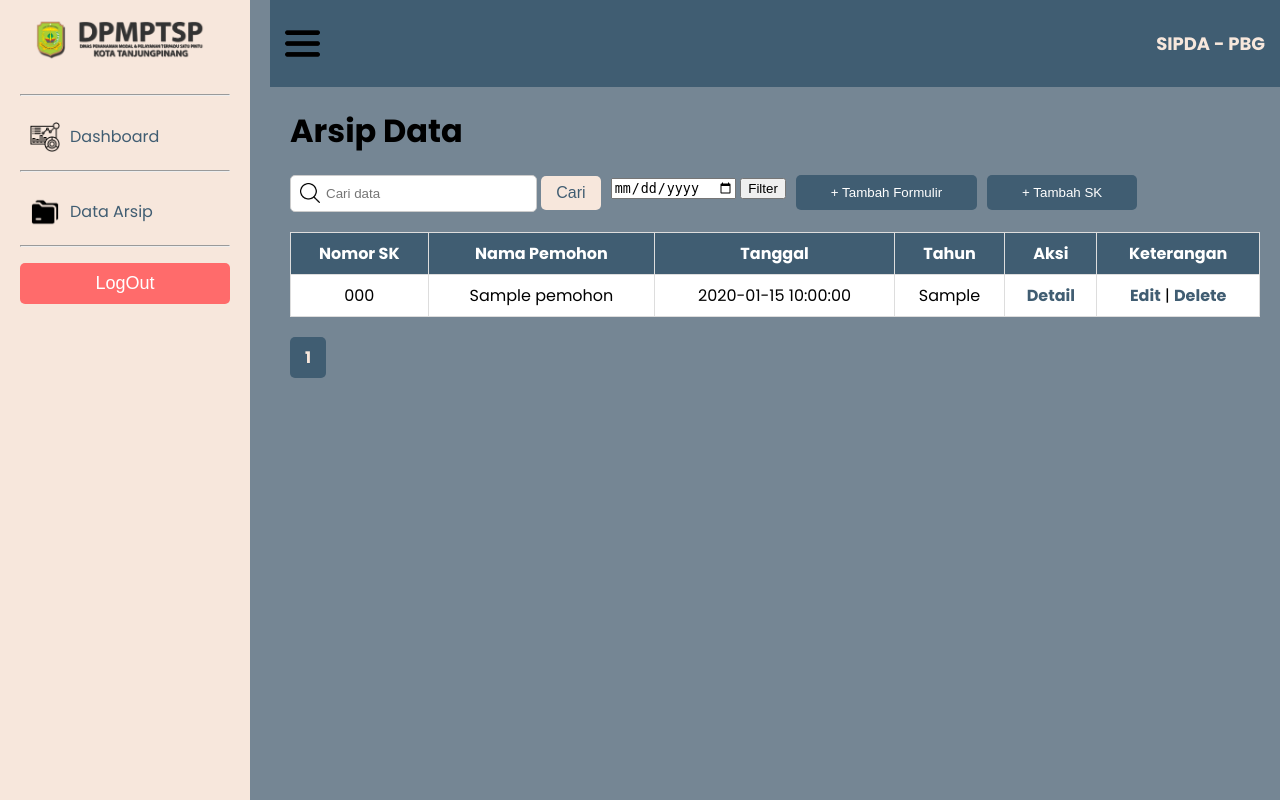
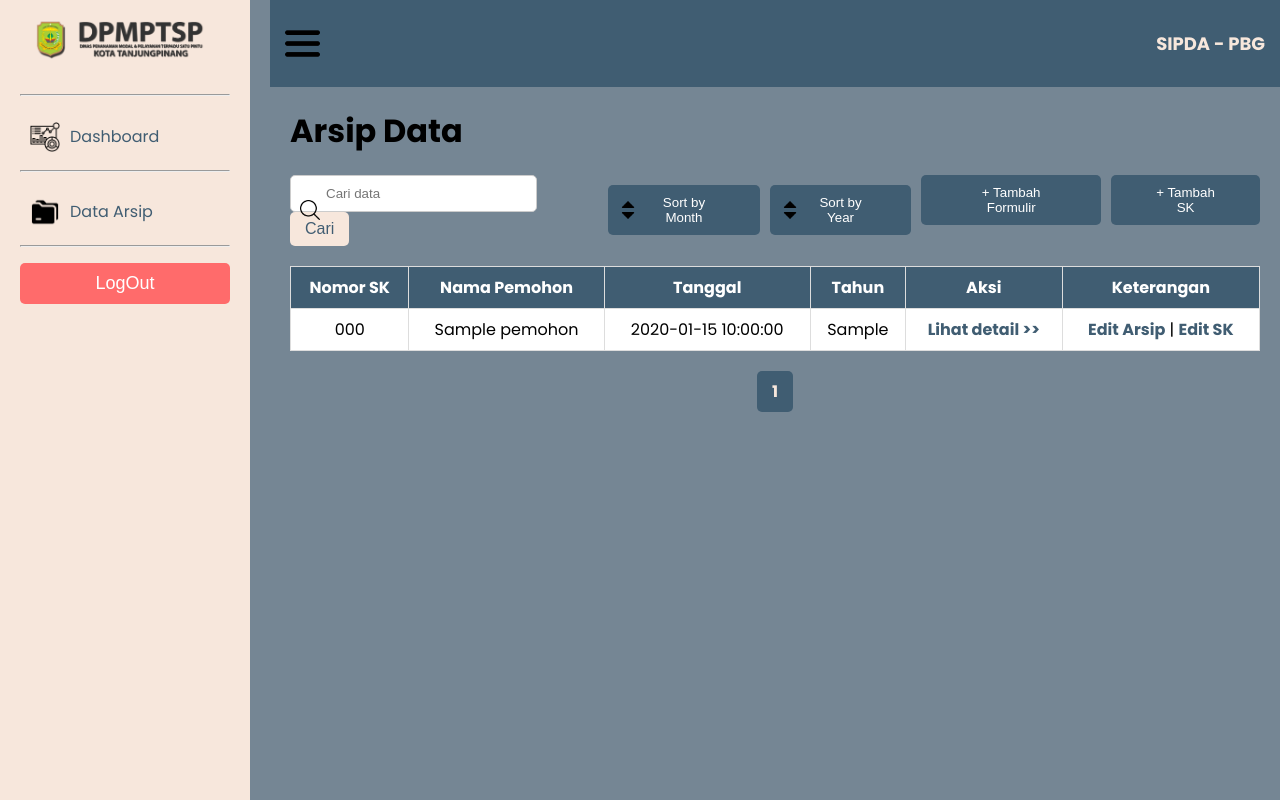
Before and after one commit to Muhammad-Rizki-Fachriza-Bailey/SIPDA-PBG-main, a PHP site: page /index_data_arsip.php in a window 1280 px wide. Run offline with PHP 8.4, Linux system fonts and the light colour scheme; tables that the repository leaves empty or names only in its code hold one stand-in row (values such as "Sample post").

Commit message:
Merapikan Tampilan Sort

```diff
--- a/index_data_arsip.php
+++ b/index_data_arsip.php
@@ -17,8 +17,8 @@ $offset = ($page - 1) * $items_per_page;
 // Get the search query from the URL if set
 $search = isset($_GET['search']) ? $conn->real_escape_string($_GET['search']) : '';
 
-// Get the filter parameters from the URL if set
-$filter_date = isset($_GET['filter_date']) ? $conn->real_escape_string($_GET['filter_date']) : '';
+// Get the sort parameter from the URL if set
+$sort_by = isset($_GET['sort_by']) ? $_GET['sort_by'] : '';
 
 // Modify the query to include the search term if provided
 $whereClause = '';
@@ -26,12 +26,17 @@ if ($search) {
     $whereClause = "WHERE s.nomor_sk LIKE ? OR p.nama_pemohon LIKE ? OR s.tanggal LIKE ? OR s.tahun LIKE ?";
 }
 
-// Modify the query to include filters if set
-if ($filter_date) {
-    $whereClause .= $whereClause ? " AND s.tanggal = '$filter_date'" : "WHERE s.tanggal = '$filter_date'";
+// Modify the query to include sorting if set
+$sortClause = '';
+if ($sort_by === 'month') {
+    $sortClause = 'ORDER BY MONTH(s.tanggal) ASC, YEAR(s.tanggal) ASC';
+} elseif ($sort_by === 'year') {
+    $sortClause = 'ORDER BY s.tahun ASC';
+} else {
+    $sortClause = 'ORDER BY s.tanggal DESC';
 }
 
-// Query to count the total number of records with search term and filters
+// Query to count the total number of records with search term
 $count_sql = "SELECT COUNT(*) AS total FROM surat_imb s
               JOIN bangunan b ON s.id_bangunan = b.id_bangunan
               JOIN pemohon p ON b.id_pemohon = p.id_pemohon " . $whereClause;
@@ -45,12 +50,12 @@ $count_result = $stmt->get_result();
 $total_items = $count_result->fetch_assoc()['total'];
 $total_pages = ceil($total_items / $items_per_page);
 
-// Query to fetch data with limit, offset, and filters
+// Query to fetch data with limit, offset, and sorting
 $sql = "SELECT s.nomor_sk, p.id_pemohon, b.id_bangunan, p.nama_pemohon, s.tanggal, s.tahun
         FROM surat_imb s
         JOIN bangunan b ON s.id_bangunan = b.id_bangunan
         JOIN pemohon p ON b.id_pemohon = p.id_pemohon " . $whereClause . "
-        ORDER BY s.tanggal DESC
+        " . $sortClause . "
         LIMIT ? OFFSET ?";
 $stmt = $conn->prepare($sql);
 if ($search) {
@@ -116,11 +121,13 @@ if (!$result) {
                     <button type="submit" class="search-button">Cari</button>
                 </form>
             </div>
-            <div class="filter-container">
-                <form action="index_data_arsip.php" method="get" class="filter-form">
-                    <input type="date" name="filter_date" class="filter-date" value="<?php echo isset($_GET['filter_date']) ? htmlspecialchars($_GET['filter_date']) : ''; ?>" />
-                    <button type="submit" class="filter-button">Filter</button>
-                </form>
+            <div class="sort-container">
+                <img src="asset/sort.png" alt="sort-icon" class="icon" />
+                <button class="sort-button" onclick="sortData('month')">Sort by Month</button>
+            </div>
+            <div class="sort-container">
+                <img src="asset/sort.png" alt="sort-icon" class="icon" />
+                <button class="sort-button" onclick="sortData('year')">Sort by Year</button>
             </div>
             <a href="tambah_data_formulir.php"><button class="add-data-button">+ Tambah Formulir</button></a>
             <a href="tambah_data_sk.php"><button class="add-data-button">+ Tambah SK</button></a>
@@ -150,18 +157,20 @@ if (!$result) {
                             echo "<td>" . htmlspecialchars($row['nama_pemohon']) . "</td>";
                             echo "<td>" . htmlspecialchars($row['tanggal']) . "</td>";
                             echo "<td>" . htmlspecialchars($row['tahun']) . "</td>";
-                            echo "<td><a href='detail_data_arsip.php?nomor_sk=$nomor_sk&id_pemohon=$id_pemohon&id_bangunan=$id_bangunan' class='view-link'>Detail</a></td>";
-                            echo "<td><a href='edit_data_arsip.php?nomor_sk=$nomor_sk&id_pemohon=$id_pemohon&id_bangunan=$id_bangunan' class='edit-link'>Edit</a> | <a href='delete_data_arsip.php?nomor_sk=$nomor_sk&id_pemohon=$id_pemohon&id_bangunan=$id_bangunan' class='delete-link' onclick='return confirm(\"Apakah Anda yakin ingin menghapus data ini?\")'>Delete</a></td>";
+                            echo "<td><a href='detail_data_arsip.php?id=$nomor_sk'>Lihat detail >></a></td>";
+                            echo "<td>
+                                    <a href='update_data_arsip.php?id=$id_pemohon' class='edit-button'>Edit Arsip</a> |
+                                    <a href='edit_data_sk.php?id=$id_bangunan' class='edit-button'>Edit SK</a>
+                                  </td>";
                             echo "</tr>";
                         }
                     } else {
-                        echo "<tr><td colspan='6'>Tidak ada data ditemukan.</td></tr>";
+                        echo "<tr><td colspan='6'>No records found</td></tr>";
                     }
                     ?>
                 </tbody>
             </table>
-        </div>
-        <div class="pagination">
+            <div class="pagination">
                 <?php if ($page > 1): ?>
                     <a href="index_data_arsip.php?page=<?php echo $page - 1; ?>"><<</a>
                 <?php endif; ?>
@@ -172,11 +181,23 @@ if (!$result) {
                     <a href="index_data_arsip.php?page=<?php echo $page + 1; ?>">>></a>
                 <?php endif; ?>
             </div>
+        </div>
     </div>
     <!-- main content end -->
+
+    <!-- my javascript -->
+    <script src="./script/script_data_arsip.js"></script>
+    <script>
+        function sortData(sortBy) {
+            const currentUrl = new URL(window.location.href);
+            currentUrl.searchParams.set('sort_by', sortBy);
+            window.location.href = currentUrl.toString();
+        }
+    </script>
 </body>
 </html>
 
 <?php
+$stmt->close();
 $conn->close();
 ?>
```
